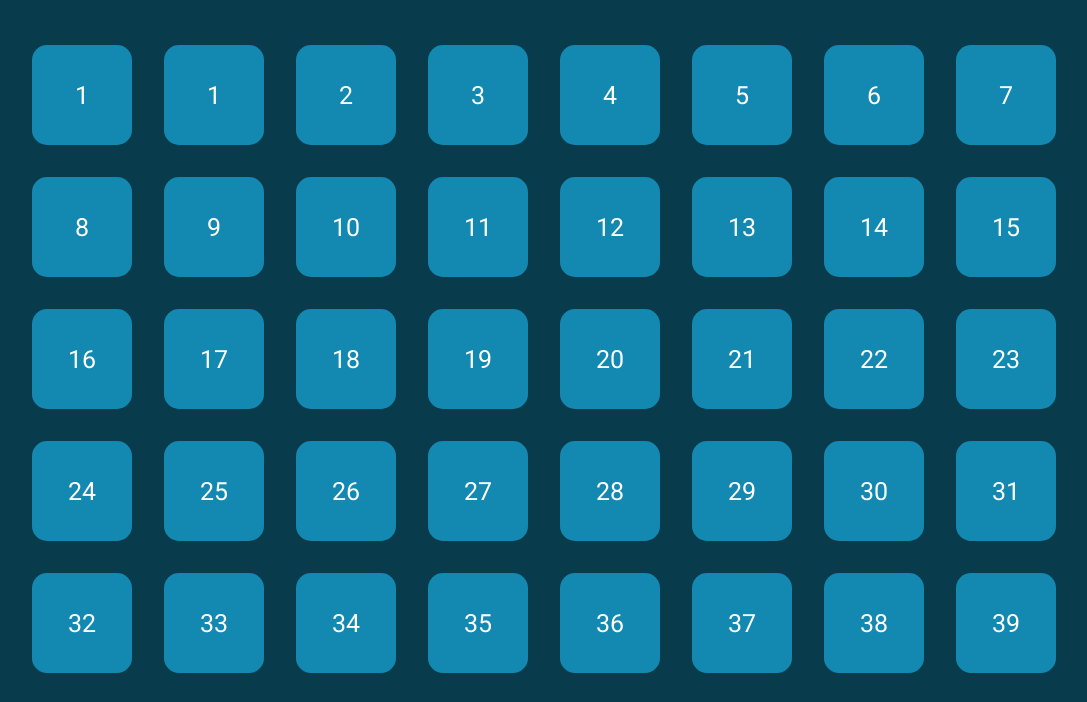
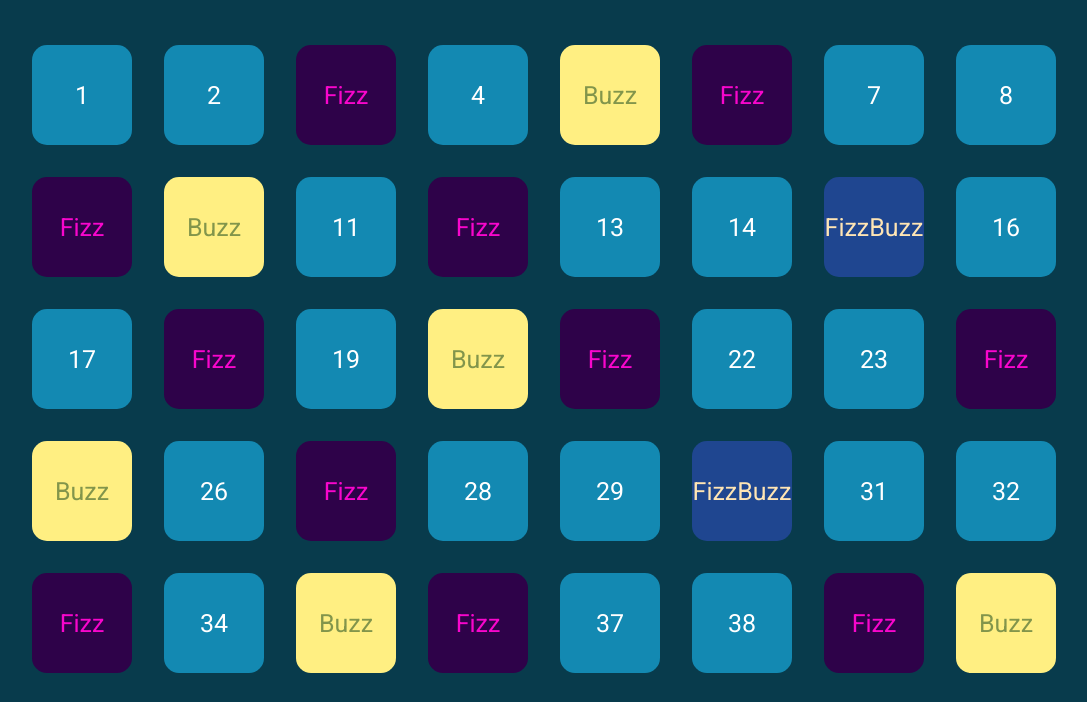
Before and after one commit to VirtusXVI/js-fizzbuzzdom, a plain HTML site: page milestone 3/index.html in a window 1280 px wide. Shown: the part 93-795 px from the top of the page, without its empty margins (48-1135 px from the left). Drawn offline with Linux system fonts and the light colour scheme.

Commit message:
completed milestone 3

```diff
--- a/milestone 3/css/style.css
+++ b/milestone 3/css/style.css
@@ -34,3 +34,18 @@ div h1{
     justify-content: center;
     align-items: center;
 }
+
+.fizzbuzz{
+    background-color: #1F4690;
+    color: #FFE5B4;
+}
+
+.fizz{
+    background-color: #2E0249;
+    color: #F806CC;
+}
+
+.buzz{
+    background-color: #FFEF82;
+    color: #82954B;
+}
--- a/milestone 3/index.html
+++ b/milestone 3/index.html
@@ -15,7 +15,6 @@
         <h1>FizzBuzzDOM</h1>
     </div>
     <div class="container">
-        <div class="box">1</div>
     </div>
     <script type="text/javascript" src="js/script.js"></script>
 </body>
--- a/milestone 3/js/script.js
+++ b/milestone 3/js/script.js
@@ -1,9 +1,16 @@
 let userContainer = document.querySelector(".container");
 
-
-for(let i = 1; i <= 1000 ; i++){
-
-    let newBox = `<div class="box">${i}</div>`;
-
-    userContainer.innerHTML += newBox;
+for(let i = 1; i <= 100 ; i++){
+    // Controllo se il numero è divisibile per 3, 5 o entrambi
+    if(i % 3 === 0 && i % 5 === 0){
+        userOutput = `<div class="box fizzbuzz">FizzBuzz</div>`;
+    }else if(i % 5 === 0){
+        userOutput = `<div class="box buzz">Buzz</div>`;
+    }else if(i % 3 === 0){
+        userOutput = `<div class="box fizz">Fizz</div>`;
+    }else{
+        userOutput = `<div class="box">${i}</div>`;
+    };
+    // Inserisco nella pagina la box con il numero o l'eventuale parola
+    userContainer.innerHTML += userOutput;
 };
```
